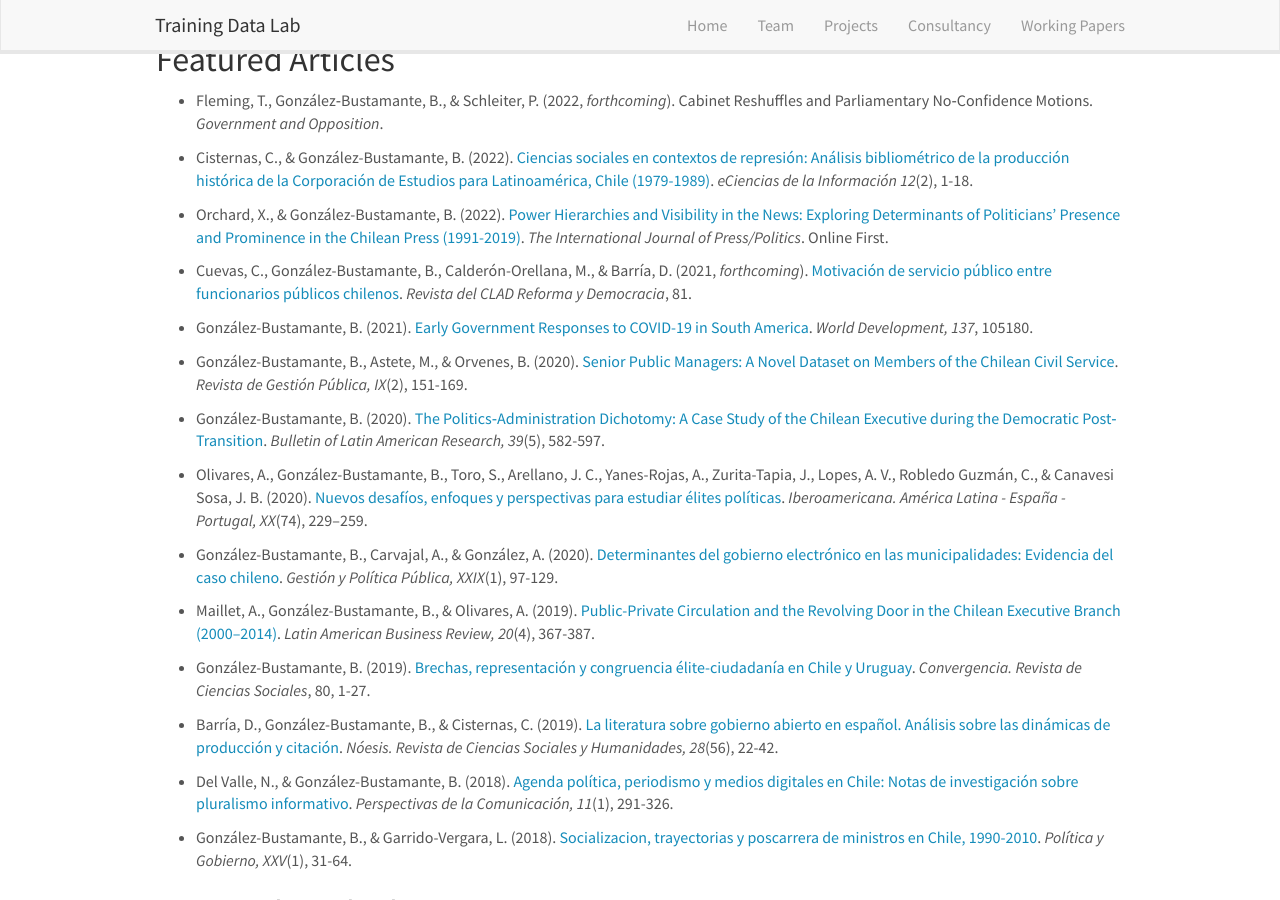
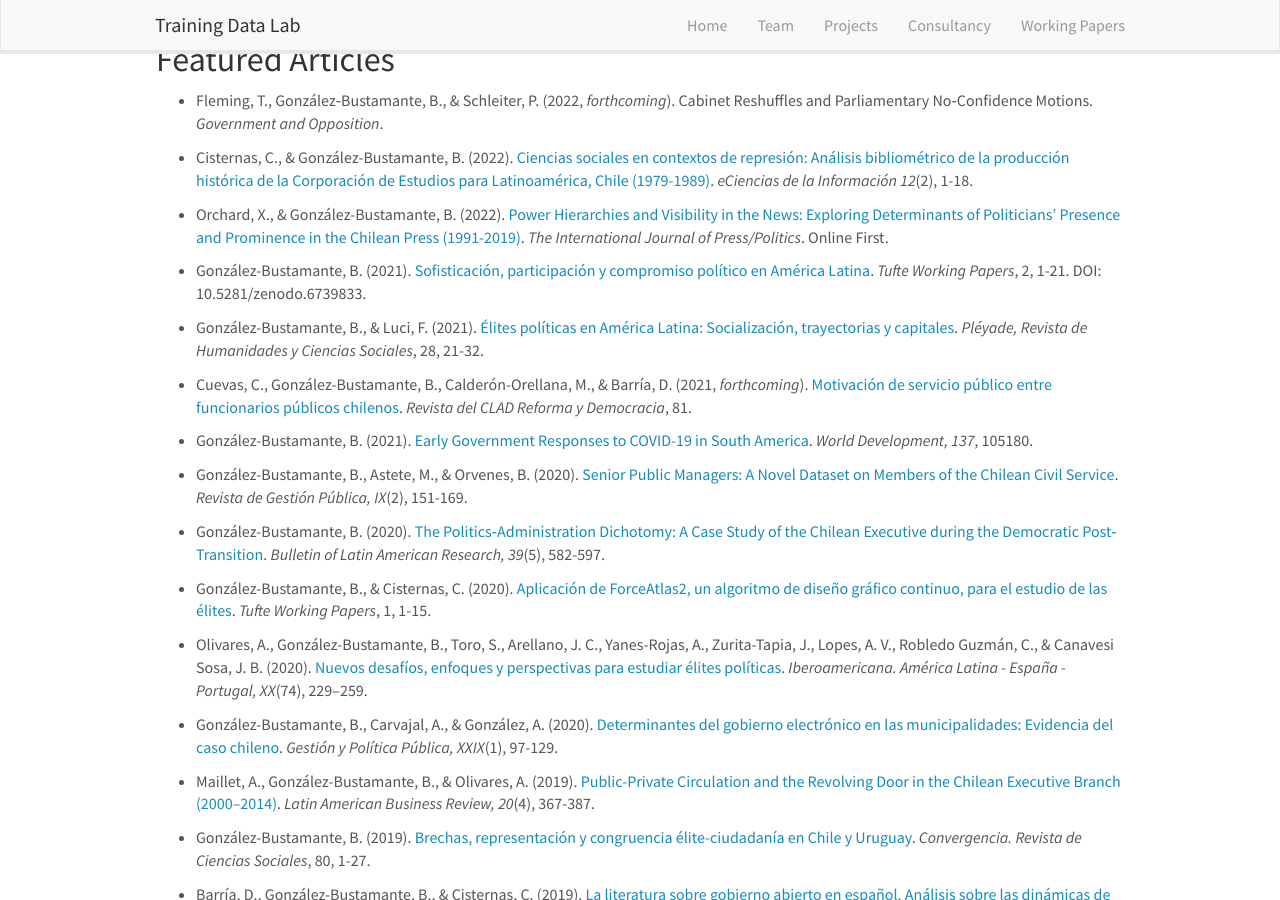
Before and after one commit to training-datalab/old-training-datalab.com, a Jekyll site: the page built from _pages/bgonzalezbustamante.md, in a window 1280 px wide and 900 px high, scrolled down 482 px. Built offline with Jekyll 4.4.1, drawn with Linux system fonts in a browser that asks for light colours; nearby versions of some CDN libraries.

Commit message:
Update ccisternas.md

```diff
--- a/_pages/bgonzalezbustamante.md
+++ b/_pages/bgonzalezbustamante.md
@@ -26,6 +26,10 @@ permalink: /team/bgonzalezbustamante/
 
 * Orchard, X., & González-Bustamante, B. (2022). <a href="https://doi.org/10.1177/19401612221089482" target="_blank">Power Hierarchies and Visibility in the News: Exploring Determinants of Politicians’ Presence and Prominence in the Chilean Press (1991-2019)</a>. *The International Journal of Press/Politics*. Online First.
 
+* González-Bustamante, B. (2021). <a href="https://doi.org/10.5281/zenodo.6739833" target="_blank">Sofisticación, participación y compromiso político en América Latina</a>. *Tufte Working Papers*, 2, 1-21. DOI: 10.5281/zenodo.6739833.
+
+* González-Bustamante, B., & Luci, F. (2021). <a href="http://www.revistapleyade.cl/index.php/OJS/article/view/359" target="_blank">Élites políticas en América Latina: Socialización, trayectorias y capitales</a>. *Pléyade, Revista de Humanidades y Ciencias Sociales*, 28, 21-32.
+
 * Cuevas, C., González-Bustamante, B., Calderón-Orellana, M., & Barría, D. (2021, *forthcoming*). <a href="https://doi.org/10.31235/osf.io/p963q" target="_blank">Motivación de servicio público entre funcionarios públicos chilenos</a>. *Revista del CLAD Reforma y Democracia*, 81.
 
 * González-Bustamante, B. (2021). <a href="https://doi.org/10.1016/j.worlddev.2020.105180" target="_blank">Early Government Responses to COVID-19 in South America</a>. *World Development, 137*, 105180.
@@ -33,6 +37,8 @@ permalink: /team/bgonzalezbustamante/
 * González-Bustamante, B., Astete, M., & Orvenes, B. (2020). <a href="https://doi.org/10.31235/osf.io/vshcz" target="_blank">Senior Public Managers: A Novel Dataset on Members of the Chilean Civil Service</a>. *Revista de Gestión Pública, IX*(2), 151-169.
 
 * González-Bustamante, B. (2020). <a href="https://doi.org/10.1111/blar.13044" target="_blank">The Politics‐Administration Dichotomy: A Case Study of the Chilean Executive during the Democratic Post‐Transition</a>. *Bulletin of Latin American Research, 39*(5), 582-597.
+
+* González-Bustamante, B., & Cisternas, C. (2020). <a href="https://doi.org/10.5281/zenodo.6739266" target="_blank">Aplicación de ForceAtlas2, un algoritmo de diseño gráfico continuo, para el estudio de las élites</a>. *Tufte Working Papers*, 1, 1-15.
 
 * Olivares, A., González-Bustamante, B., Toro, S., Arellano, J. C., Yanes-Rojas, A., Zurita-Tapia, J., Lopes, A. V., Robledo Guzmán, C., & Canavesi Sosa, J. B. (2020). <a href="https://doi.org/10.18441/ibam.20.2020.74.229-259" target="_blank">Nuevos desafíos, enfoques y perspectivas para estudiar élites políticas</a>. *Iberoamericana. América Latina - España - Portugal, XX*(74), 229–259.
 
```
